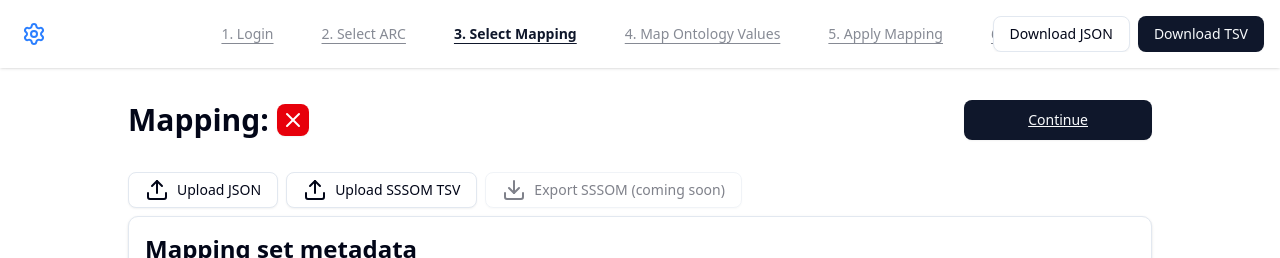
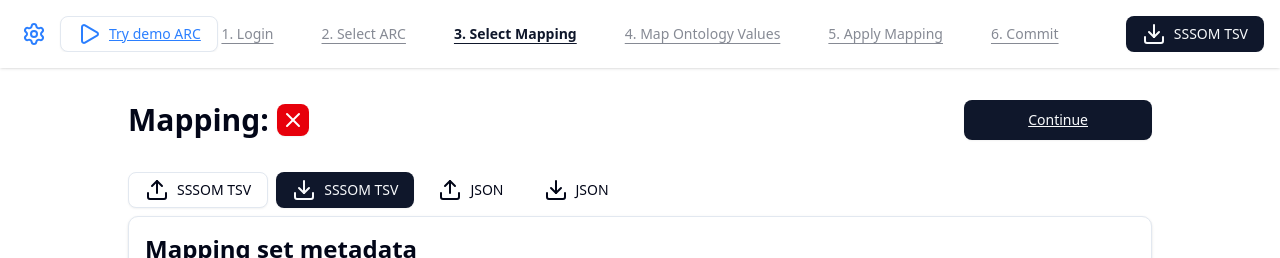
Before and after one commit to Cheychus/ontology-harmonizer, a SvelteKit app: page /mapping in a window 1280 px wide. Shown: the top 258 px of the page. Built offline with nearby package versions, Linux system fonts and the light colour scheme; no server answers.

Commit message:
changed download and upload buttons

```diff
--- a/src/lib/components/application/Stepper.svelte
+++ b/src/lib/components/application/Stepper.svelte
@@ -1,19 +1,20 @@
 <script lang="ts">
     import { page } from "$app/state";
     import { applicationStore } from "$lib/stores/application/ApplicationStore.svelte";
-    import { Play, Settings } from "lucide-svelte";
+    import { Download, Play, Settings } from "lucide-svelte";
     import { Button } from "../ui/button";
     import { startDemo } from "$lib/services/demo/demo";
     import { exportMapping } from "$lib/services/sssom/serializeSssomTsv";
-    import { downloadJson } from "$lib/services/arcs/arcFile.service";
-    import { mappingStore } from "$lib/stores/mapping/MappingStore.svelte";
 
     let currentStep = $derived(applicationStore.getStepIndex(page.url.pathname));
 </script>
 
 <nav class="fixed top-0 z-50 w-full flex justify-center shadow bg-white py-4 overflow-hidden">
     <div class="relative w-full overflow-hidden flex justify-center">
-        <div class="absolute left-4"><Button href="/settings" variant="ghost" size="icon"><Settings /></Button></div>
+        <div class="absolute left-4 flex items-center gap-2">
+            <Button href="/settings" variant="ghost" size="icon" aria-label="Settings"><Settings /></Button>
+            <Button href="/map" variant="outline" onclick={startDemo}><Play />Try demo ARC</Button>
+        </div>
         <div class="flex justify-center gap-4">
             {#each applicationStore.steps as step, i}
                 <Button
@@ -28,8 +29,7 @@
         </div>
 
         <div class="absolute right-4 flex gap-2">
-            <Button variant="outline" onclick={() => downloadJson(mappingStore.mappingSet, "mapping.json")}>Download JSON</Button>
-            <Button onclick={exportMapping}>Download TSV</Button>
+            <Button onclick={exportMapping}><Download />SSSOM TSV</Button>
         </div>
     </div>
 </nav>
--- a/src/routes/mapping/+page.svelte
+++ b/src/routes/mapping/+page.svelte
@@ -9,6 +9,8 @@
     import SssomMappings from "$lib/components/mapping/SssomMappings.svelte";
     import { parseSssomInServer } from "$lib/services/sssom/parseSssomTsvData";
     import { parseMappingSetJson } from "$lib/services/sssom/parseMappingSetJson";
+    import { exportMapping } from "$lib/services/sssom/serializeSssomTsv";
+    import { downloadJson } from "$lib/services/arcs/arcFile.service";
 
     let jsonFileInput: HTMLInputElement;
     let sssomFileInput: HTMLInputElement;
@@ -45,7 +47,6 @@
         applicationStore.stepState.mappingConfigured = true;
         goto("/map");
     }
-
 </script>
 
 <input class="hidden" type="file" accept=".tsv,text/tab-separated-values" bind:this={sssomFileInput} onchange={handleSssomChange} />
@@ -68,21 +69,21 @@
             <Button class="ml-auto px-16" href="/map" size="lg">Continue</Button>
         </div>
         <div class="flex gap-2 pb-2">
-            <Button variant="outline" onclick={() => jsonFileInput.click()}><Upload />Upload JSON</Button>
-            <Button variant="outline" onclick={() => sssomFileInput.click()}><Upload />Upload SSSOM TSV</Button>
-            <Button variant="outline" disabled title="SSSOM export will be added in a future update"><Download />Export SSSOM (coming soon)</Button>
+            <Button variant="outline" onclick={() => sssomFileInput.click()}><Upload />SSSOM TSV</Button>
+            <Button onclick={exportMapping}><Download />SSSOM TSV</Button>
+            <Button variant="ghost" title="Import JSON as a fallback" onclick={() => jsonFileInput.click()}><Upload />JSON</Button>
+            <Button variant="ghost" title="Download JSON as a fallback" onclick={() => downloadJson(mappingStore.mappingSet, "mapping.json")}><Download />JSON</Button>
         </div>
 
         <MappingSetMetadata />
 
         <SssomMappings />
-
     </div>
 {:else}
     <div class="w-full h-full min-h-full flex-1 flex flex-col gap-4 justify-center items-center">
         <div class="flex items-center gap-4">
-            <Button variant="secondary" onclick={() => jsonFileInput.click()}><Upload />Upload JSON</Button>
-            <Button variant="secondary" onclick={() => sssomFileInput.click()}><Upload />Upload SSSOM TSV</Button>
+            <Button variant="secondary" onclick={() => sssomFileInput.click()}><Upload />SSSOM TSV</Button>
+            <Button variant="ghost" title="Import JSON as a fallback" onclick={() => jsonFileInput.click()}><Upload />JSON</Button>
             <Button variant="default" onclick={() => next()}>Create new Mapping</Button>
         </div>
         <p>You can upload an existing mapping here or skip this step and create a new mapping</p>
--- a/src/routes/select-arc/+page.svelte
+++ b/src/routes/select-arc/+page.svelte
@@ -5,12 +5,11 @@
   import { Button } from "$lib/components/ui/button";
   import Input from "$lib/components/ui/input/input.svelte";
   import { loadArcFile } from "$lib/services/arcs/arcFile.service";
-  import { startDemo } from "$lib/services/demo/demo";
   import { success } from "$lib/services/toasts/toastService";
   import { applicationStore } from "$lib/stores/application/ApplicationStore.svelte";
   import { arcStore } from "$lib/stores/arcs/ArcStore.svelte";
   import type { IGitLabUser } from "$lib/types/gitLab";
-  import { Play, RefreshCwIcon, Upload } from "lucide-svelte";
+  import { RefreshCwIcon, Upload } from "lucide-svelte";
   import { onMount } from "svelte";
 
   // let projects: IGitLabProject[] = $state([]);
@@ -71,7 +70,6 @@
     <h2>ARC Selection</h2>
     <Button variant="outline" onclick={() => arcStore.loadArcs()}><RefreshCwIcon class={arcStore.loading ? "animate-spin" : ""} /> Load ARCs</Button>
     <div class="ml-auto flex gap-1">
-      <Button href="/map" variant="outline" size="default" onclick={() => startDemo()}>Try DEMO-ARC <Play size={20} /></Button>
       <Button variant="secondary" onclick={() => fileInput.click()}>ARC-RO-Crate JSON<Upload size={22} /></Button>
     </div>
   </div>
```
